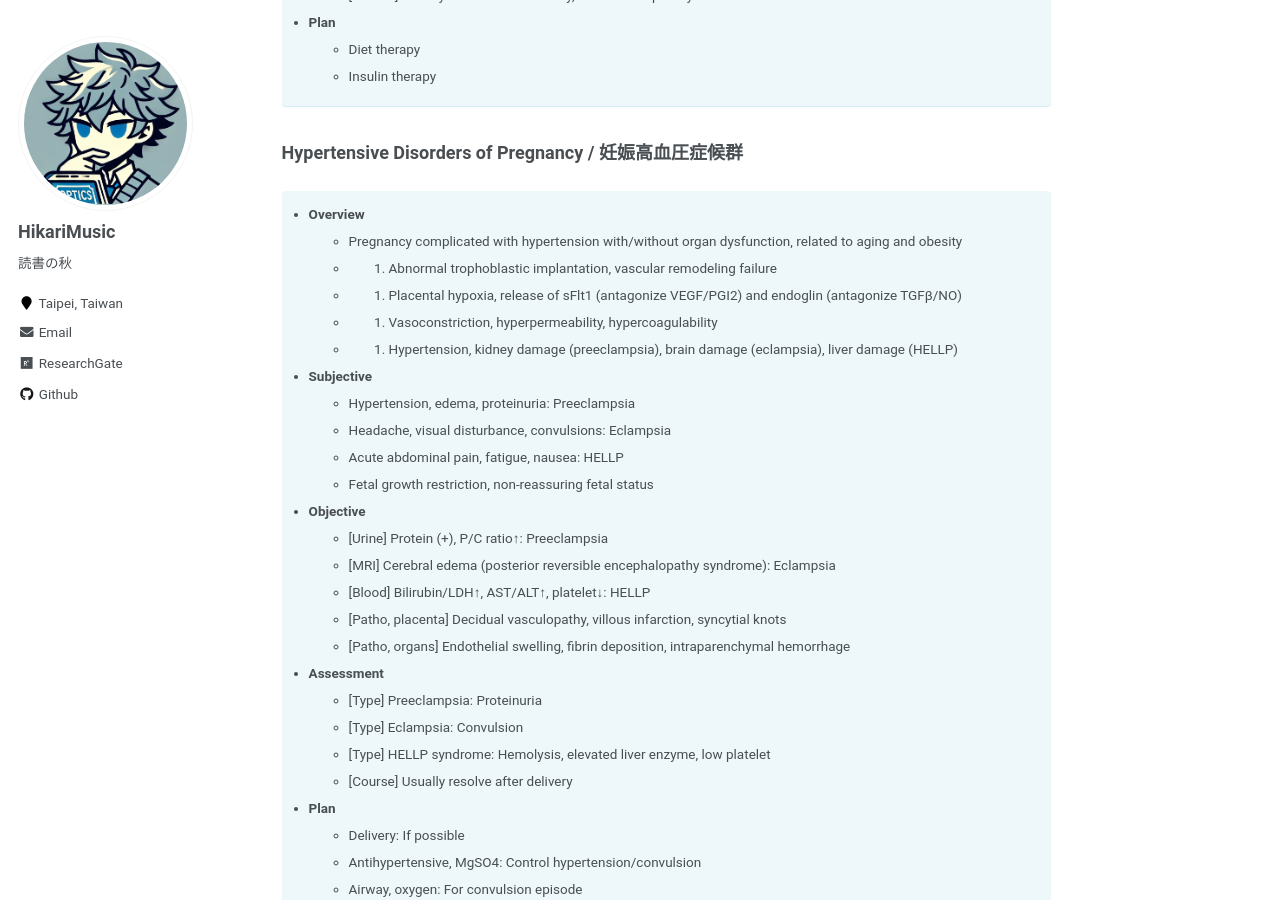
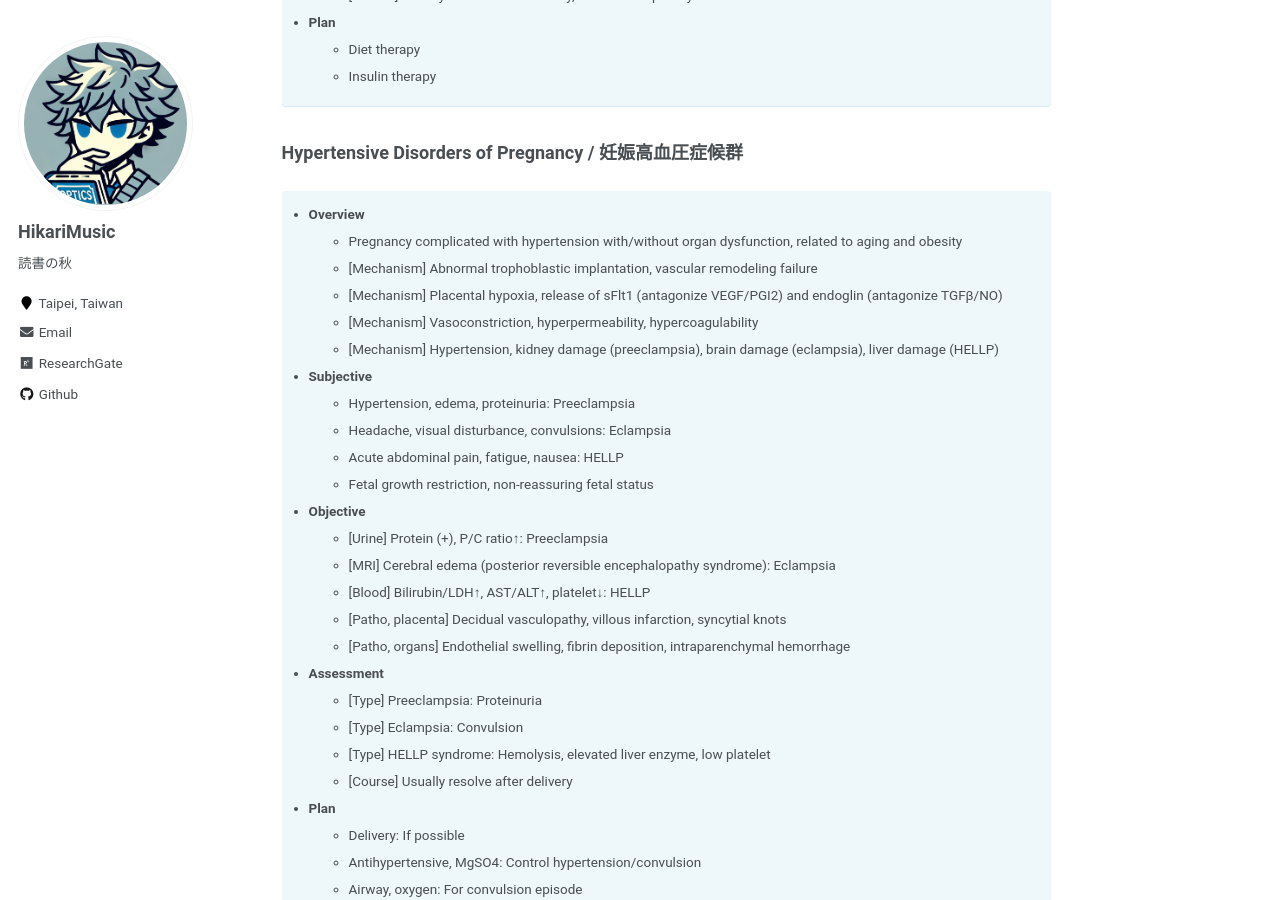
Before and after one commit to hikarimusic/hikarimusic.github.io, a Jekyll site: the page built from _other/medicine.md, in a window 1280 px wide and 900 px high, scrolled down 30569 px. Built offline with Jekyll 4.4.1, drawn with Linux system fonts in a browser that asks for light colours; some web fonts are replaced.

Commit message:
Update medicine.md

```diff
--- a/_other/medicine.md
+++ b/_other/medicine.md
@@ -1045,10 +1045,10 @@ Essences of clinical medicine.
 
 * **Overview**
   * Pregnancy complicated with hypertension with/without organ dysfunction, related to aging and obesity
-  * 1. Abnormal trophoblastic implantation, vascular remodeling failure
-  * 2. Placental hypoxia, release of sFlt1 (antagonize VEGF/PGI2) and endoglin (antagonize TGFβ/NO)
-  * 3. Vasoconstriction, hyperpermeability, hypercoagulability
-  * 4. Hypertension, kidney damage (preeclampsia), brain damage (eclampsia), liver damage (HELLP)
+  * [Mechanism] Abnormal trophoblastic implantation, vascular remodeling failure
+  * [Mechanism] Placental hypoxia, release of sFlt1 (antagonize VEGF/PGI2) and endoglin (antagonize TGFβ/NO)
+  * [Mechanism] Vasoconstriction, hyperpermeability, hypercoagulability
+  * [Mechanism] Hypertension, kidney damage (preeclampsia), brain damage (eclampsia), liver damage (HELLP)
 * **Subjective**
   * Hypertension, edema, proteinuria: Preeclampsia
   * Headache, visual disturbance, convulsions: Eclampsia
```
